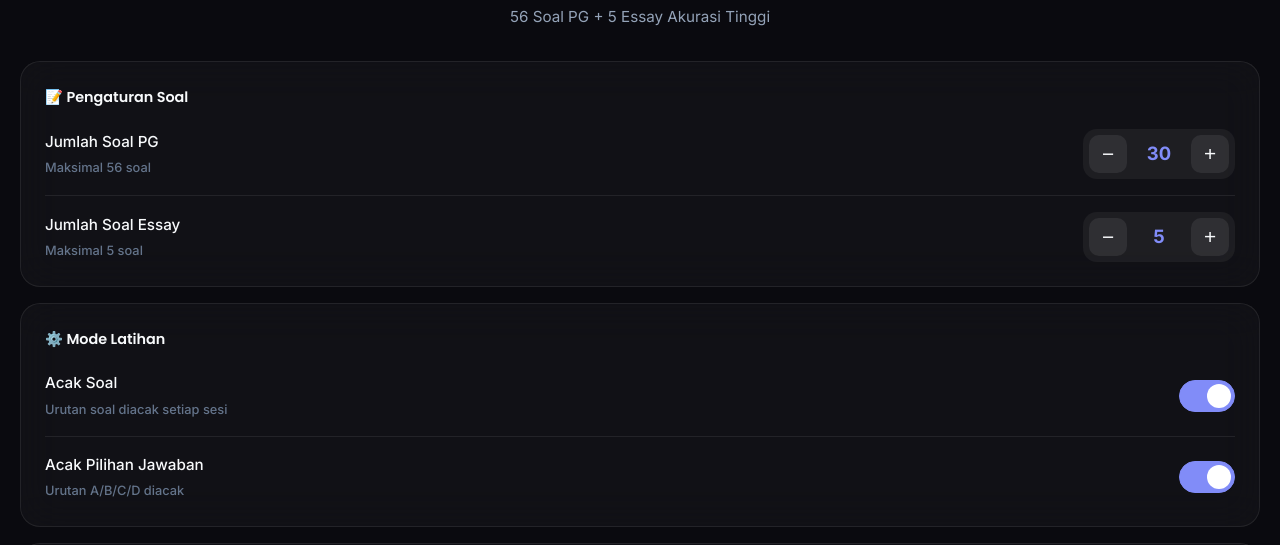
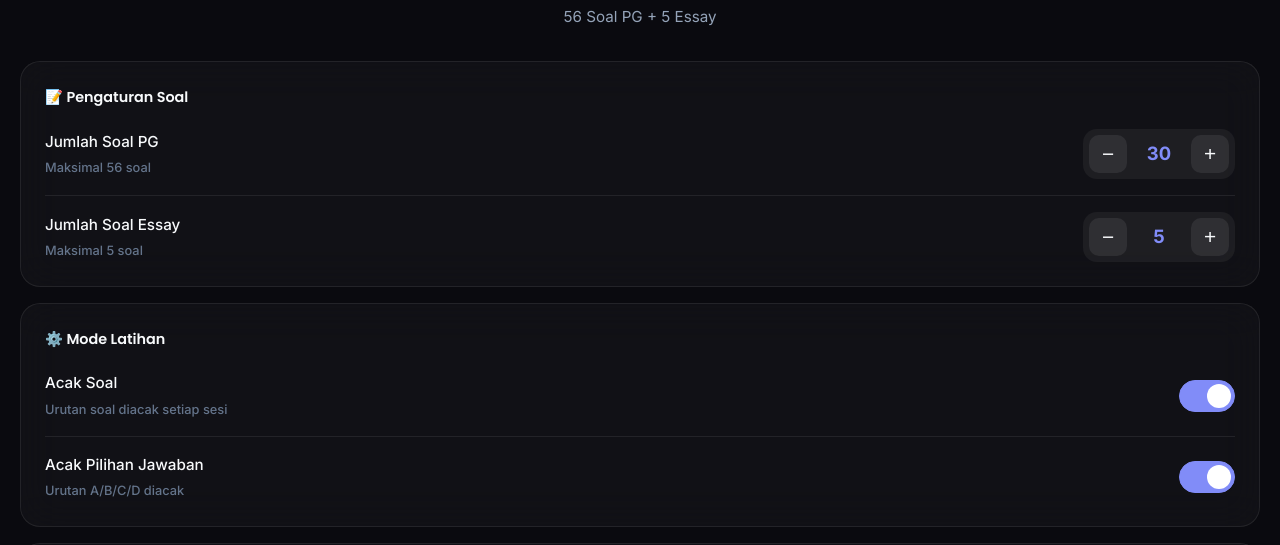
Before and after one commit to LuqyanaAribawa/Forensik, a plain HTML site: page index.html in a window 1280 px wide. Shown: the part 204-749 px from the top of the page. Drawn offline with Linux system fonts and the light colour scheme.

Commit message:
Update index.html

```diff
--- a/index.html
+++ b/index.html
@@ -824,7 +824,7 @@
         <div class="settings-header">
             <div class="logo-icon">🎯</div>
             <h1>Prediksi UTS Forensik TI</h1>
-            <p>56 Soal PG + 5 Essay Akurasi Tinggi</p>
+            <p>56 Soal PG + 5 Essay</p>
         </div>
 
         <div class="settings-card">
```
